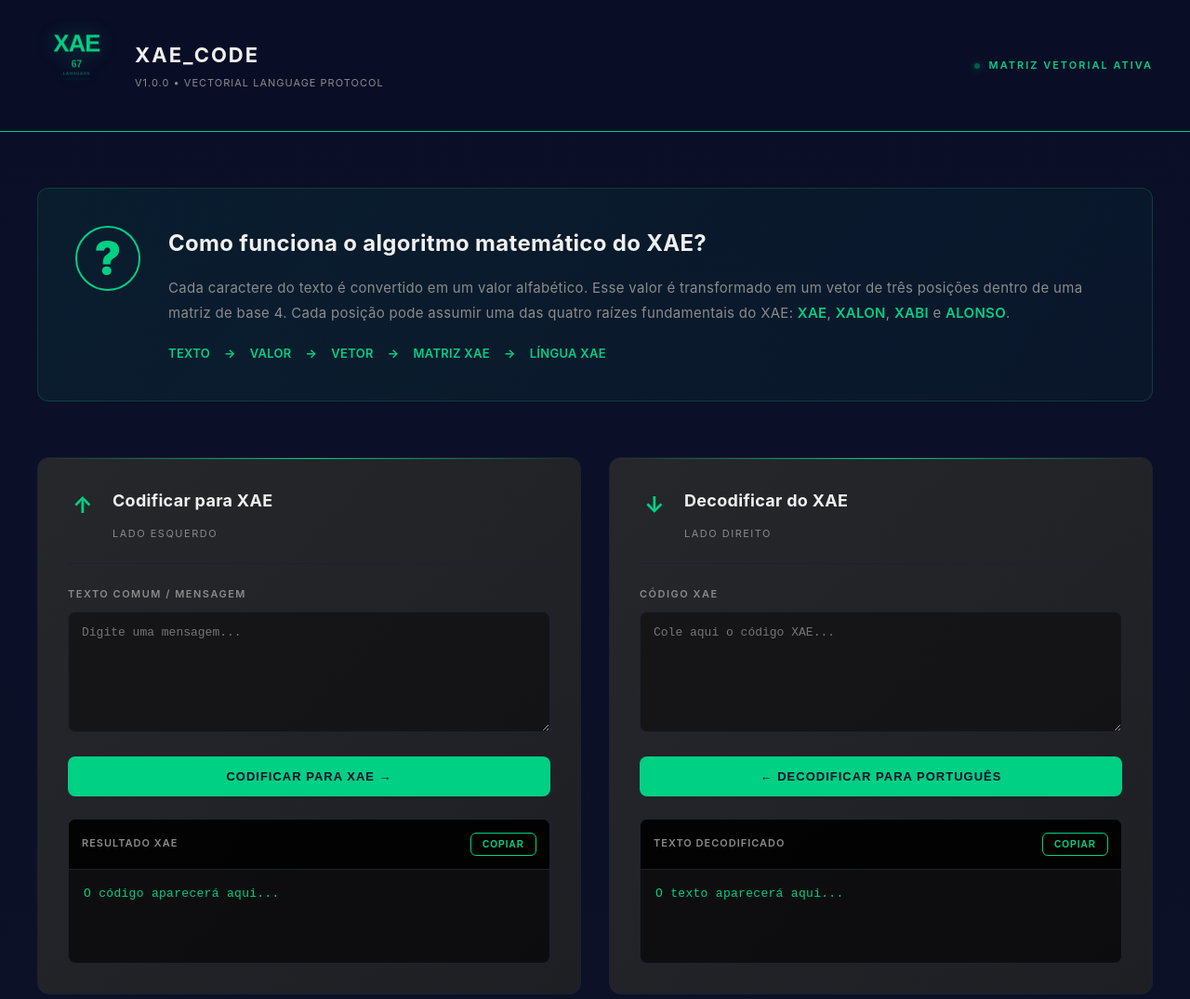
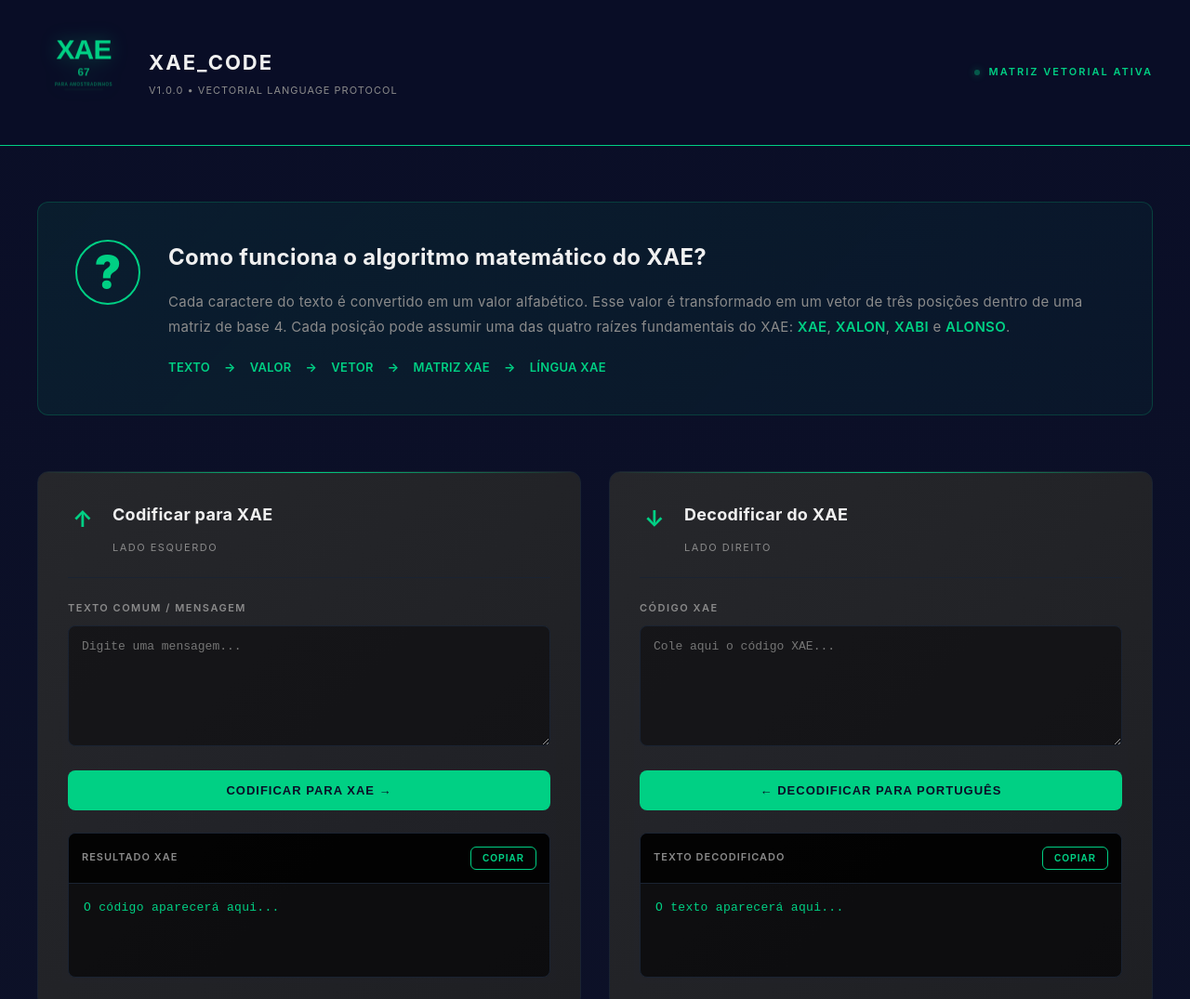
Before and after one commit to ch134822-design/XAE-, a plain HTML site: page docs/index.html in a window 1280 px wide. Shown: the top 1075 px of the page at 93% size. Drawn offline with Linux system fonts and the light colour scheme.

Commit message:
Design: larger logo with improved spacing and 'PARA AMOSTRADINHOS' text

```diff
--- a/docs/index.html
+++ b/docs/index.html
@@ -60,8 +60,8 @@
             font-size: 42px;
             font-weight: 900;
             color: var(--accent);
-            width: 85px;
-            height: 85px;
+            width: 100px;
+            height: 100px;
             display: flex;
             align-items: center;
             justify-content: center;
@@ -599,18 +599,18 @@
     <header class="topbar">
         <div class="brand">
             <div class="brand-icon">
-                <svg viewBox="0 0 180 200" xmlns="http://www.w3.org/2000/svg" preserveAspectRatio="xMidYMid meet">
+                <svg viewBox="0 0 200 240" xmlns="http://www.w3.org/2000/svg" preserveAspectRatio="xMidYMid meet">
                     <!-- XAE text - clean and modern -->
-                    <text x="90" y="75" font-size="60" font-weight="900" text-anchor="middle" fill="currentColor" font-family="Arial, sans-serif" letter-spacing="-2">XAE</text>
+                    <text x="100" y="95" font-size="72" font-weight="900" text-anchor="middle" fill="currentColor" font-family="Arial, sans-serif" letter-spacing="-2">XAE</text>
 
                     <!-- 67 - smaller, subtle -->
-                    <text x="90" y="115" font-size="24" font-weight="700" text-anchor="middle" fill="currentColor" opacity="0.8" font-family="Arial, sans-serif">67</text>
+                    <text x="100" y="140" font-size="28" font-weight="700" text-anchor="middle" fill="currentColor" opacity="0.8" font-family="Arial, sans-serif">67</text>
 
-                    <!-- LANGUAGE label -->
-                    <text x="90" y="135" font-size="10" font-weight="600" text-anchor="middle" fill="currentColor" opacity="0.5" font-family="Arial, sans-serif" letter-spacing="1.5">LANGUAGE</text>
+                    <!-- PARA AMOSTRADINHOS label -->
+                    <text x="100" y="165" font-size="11" font-weight="600" text-anchor="middle" fill="currentColor" opacity="0.5" font-family="Arial, sans-serif" letter-spacing="1">PARA AMOSTRADINHOS</text>
 
                     <!-- Subtle underline accent -->
-                    <line x1="55" y1="145" x2="125" y2="145" stroke="currentColor" stroke-width="1" opacity="0.2"/>
+                    <line x1="50" y1="175" x2="150" y2="175" stroke="currentColor" stroke-width="1" opacity="0.2"/>
                 </svg>
             </div>
             <div class="brand-info">
```
